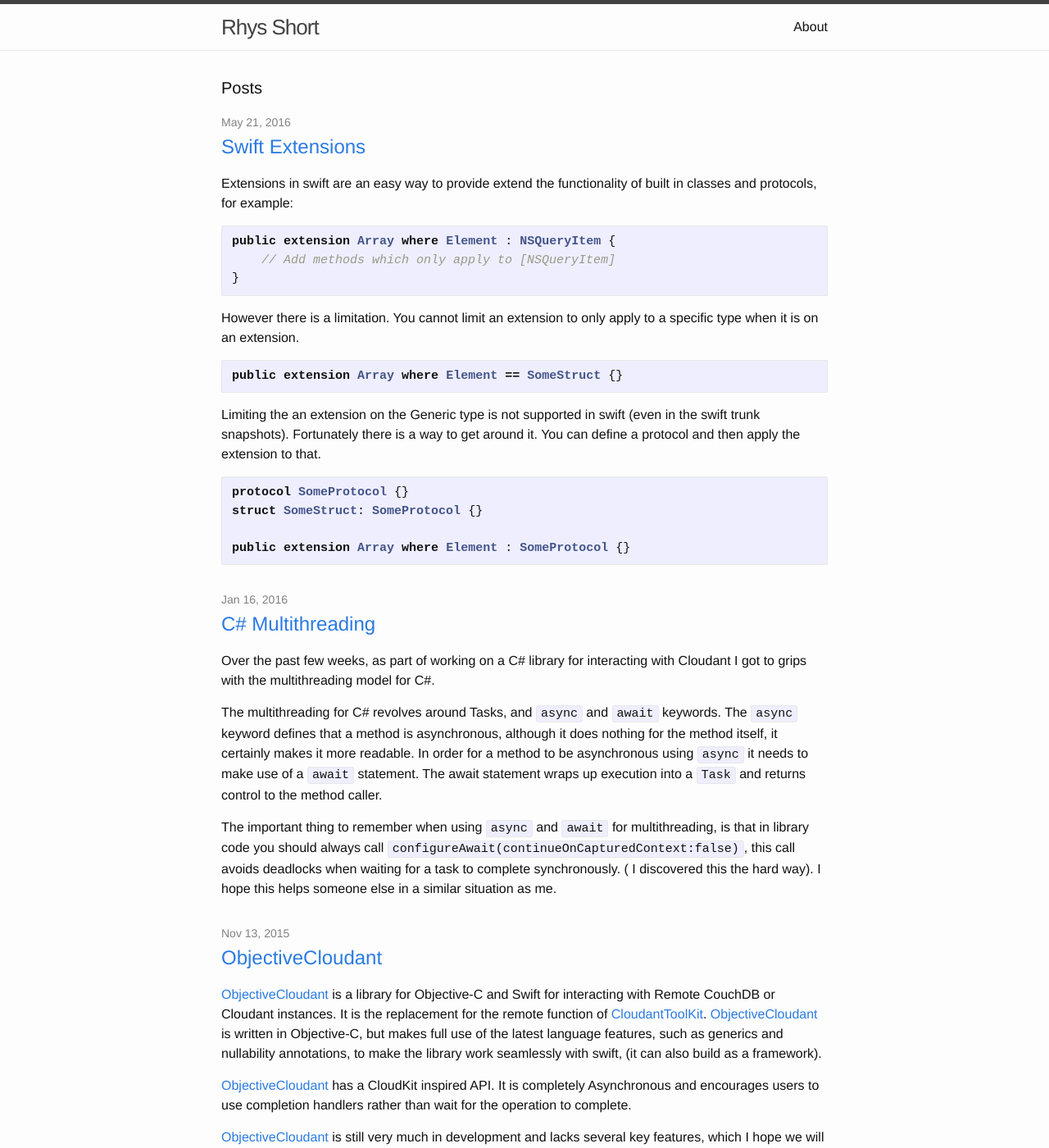
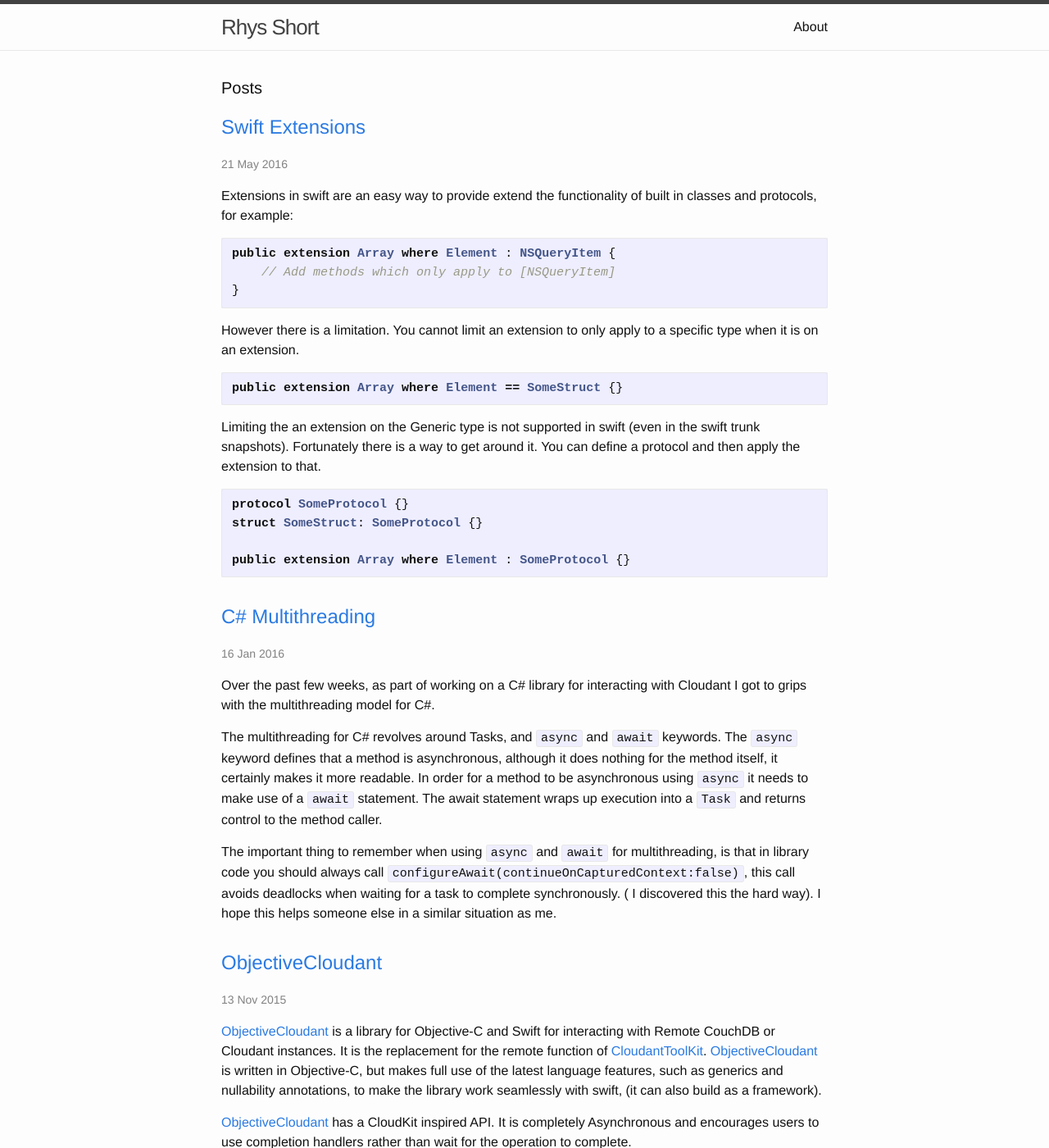
Before and after one commit to rhyshort/rhyshort, a Jekyll site: the page built from index.html, in a window 1280 px wide and 1400 px high. Shown: the whole window at 82% size. Built offline with Jekyll 4.4.1, drawn with Linux system fonts in a browser that asks for light colours; the list of posts is cut into pages by our own code; some of the changed text lies outside the part shown.

Commit message:
Move the date cand change format to UK.

```diff
--- a/index.html
+++ b/index.html
@@ -9,11 +9,10 @@
   <ul class="post-list">
     {% for post in paginator.posts %}
       <li>
-        <span class="post-meta">{{ post.date | date: "%b %-d, %Y" }}</span>
-
         <h2>
           <a class="post-link" href="{{ post.url | prepend: site.baseurl }}">{{ post.title }}</a>
         </h2>
+        <span class="post-meta">{{ post.date | date: "%-d %b %Y" }}</span>
 
         <p>{{ post.content | split: '<!-- more -->' | first }}</p>
       </li>
```
